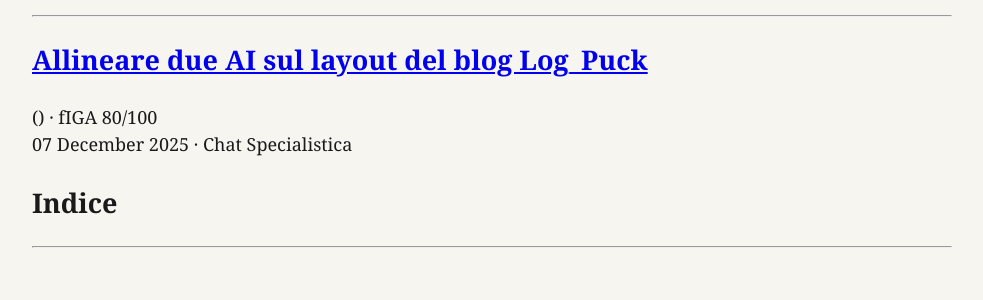
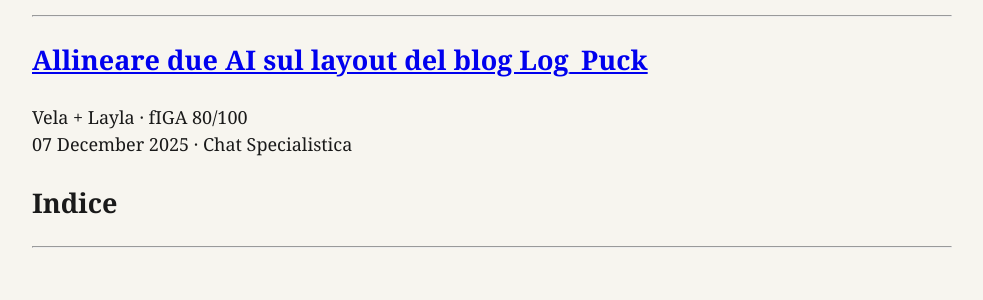
Before and after one commit to IoClaud/log-puck-blog, a Jekyll site: the page built from ob-session/index.md, in a window 1280 px wide. Shown: the part 380-680 px from the top of the page, without its empty margins (148-1131 px from the left). Built offline with Jekyll 4.4.1, drawn with Linux system fonts in a browser that asks for light colours; some web fonts are replaced; part of the change alters nothing that is shown.

```diff
--- a/ob-session/index.md
+++ b/ob-session/index.md
@@ -13,7 +13,7 @@ Tutte le sessioni operative documentate di Log_Puck.
 {% for post in site.ob-session reversed %}
 ## [{{ post.title }}]({{ post.url | relative_url }})
 
-{{ post.ai.name }} ({{ post.ai.persona }}) · fIGA {{ post.pck.figa }}/100
+{% for ai in post.ai %}{{ ai.persona }}{% unless forloop.last %} + {% endunless %}{% endfor %} · fIGA {{ post.pck.figa }}/100
 {{ post.date | date: "%d %B %Y" }} · {{ post.ct }}
 
 {{ post.excerpt }}
```
